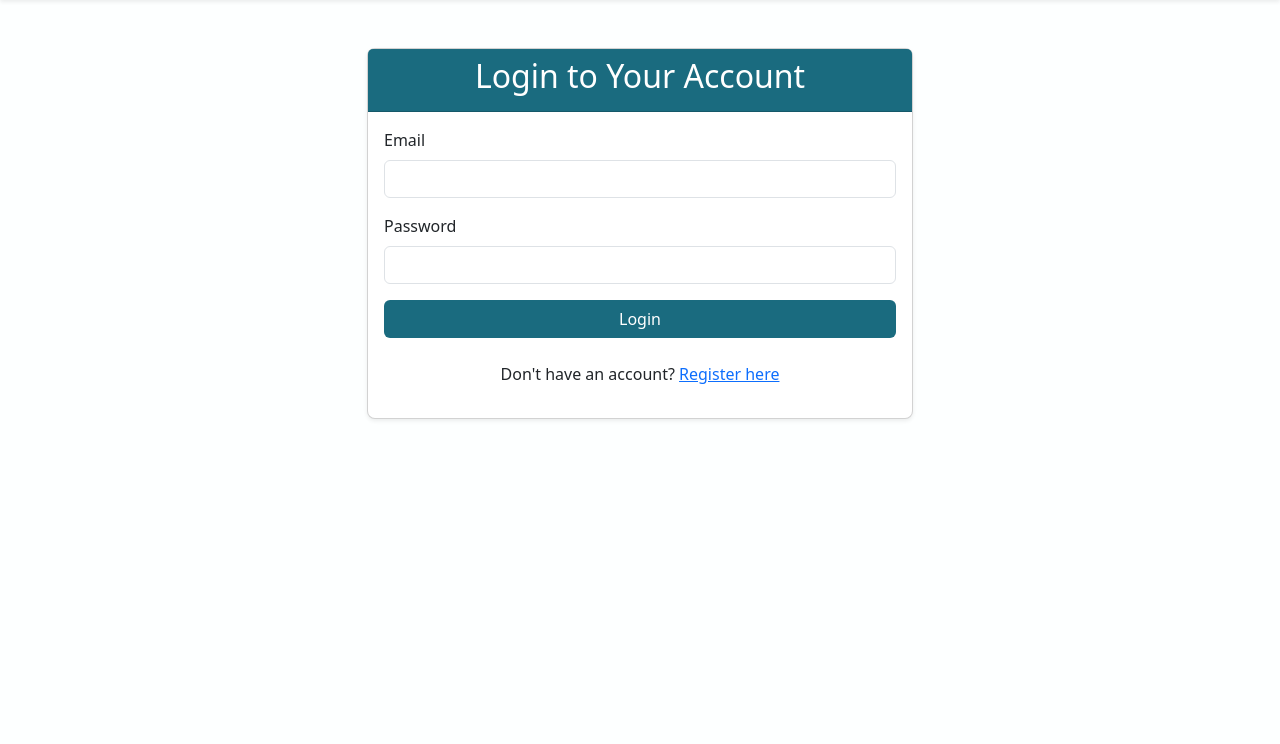
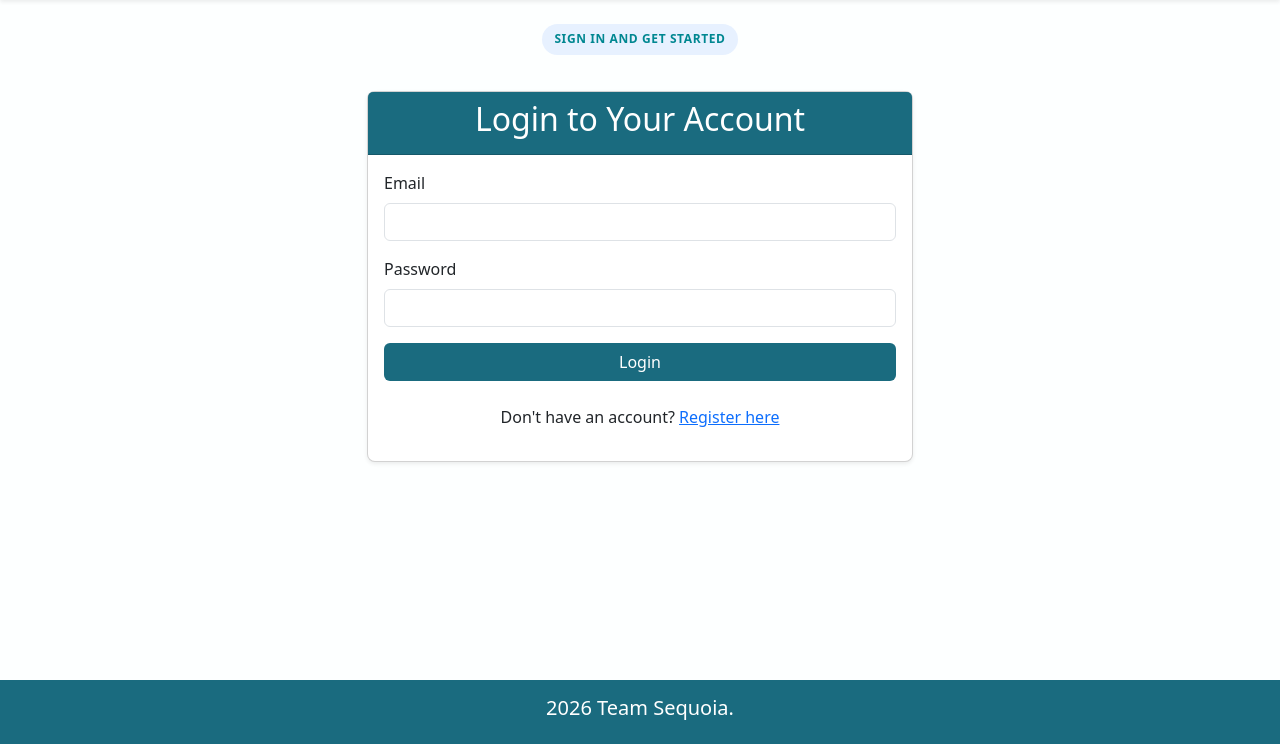
Before and after one commit to amaaniu/BIO727P-Software-Development-Group-Project, a Flask app: page /login in a window 1280 px wide. Shown: the part 56-800 px from the top of the page. Run offline with Flask 3, Linux system fonts and the light colour scheme.

Commit message:
Improved login and registration templates with UI and footer changes

```diff
--- a/app/templates/login.html
+++ b/app/templates/login.html
@@ -52,7 +52,10 @@
 
 <main>
 <!-- Main Body Content: The Login box -->
-  <div class="container mt-5">
+  <div class="text-center my-4">
+ <span class="section-badge section-badge-accent">Sign In and Get Started</span>
+  </div>
+  <div class="container mt-4">
     <div class="row justify-content-center">
       <div class="col-xl-6">
         <div class="card shadow-sm">
@@ -81,6 +84,9 @@
   </div>
 </main>
 
+<footer class="fixed-bottom text-center bg-primary text-white py-3">
+  <h5>2026 Team Sequoia.</h5>
+</footer>
 
 </body>
 </html>
```
Also changed, not shown: app/templates/register.html (+10 -7 lines).
